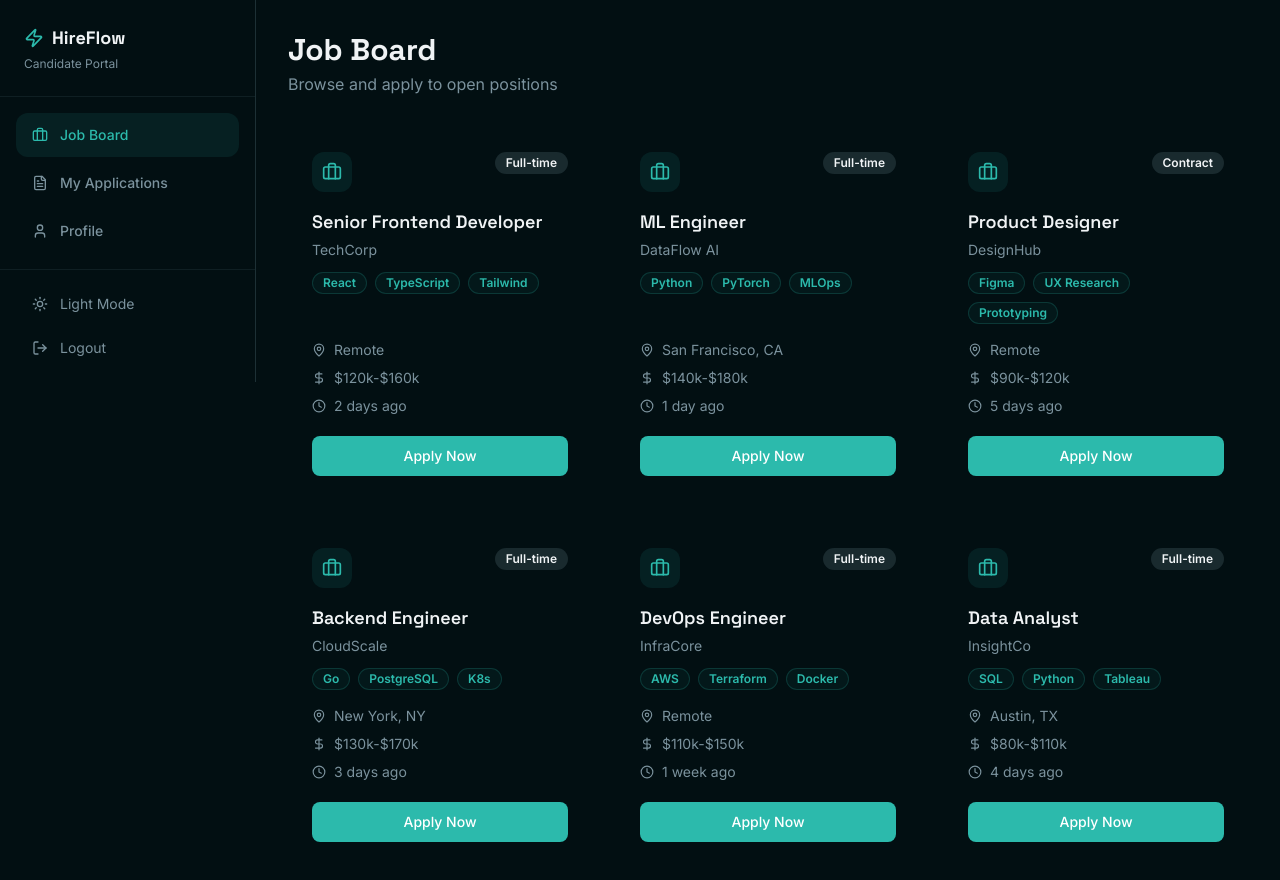
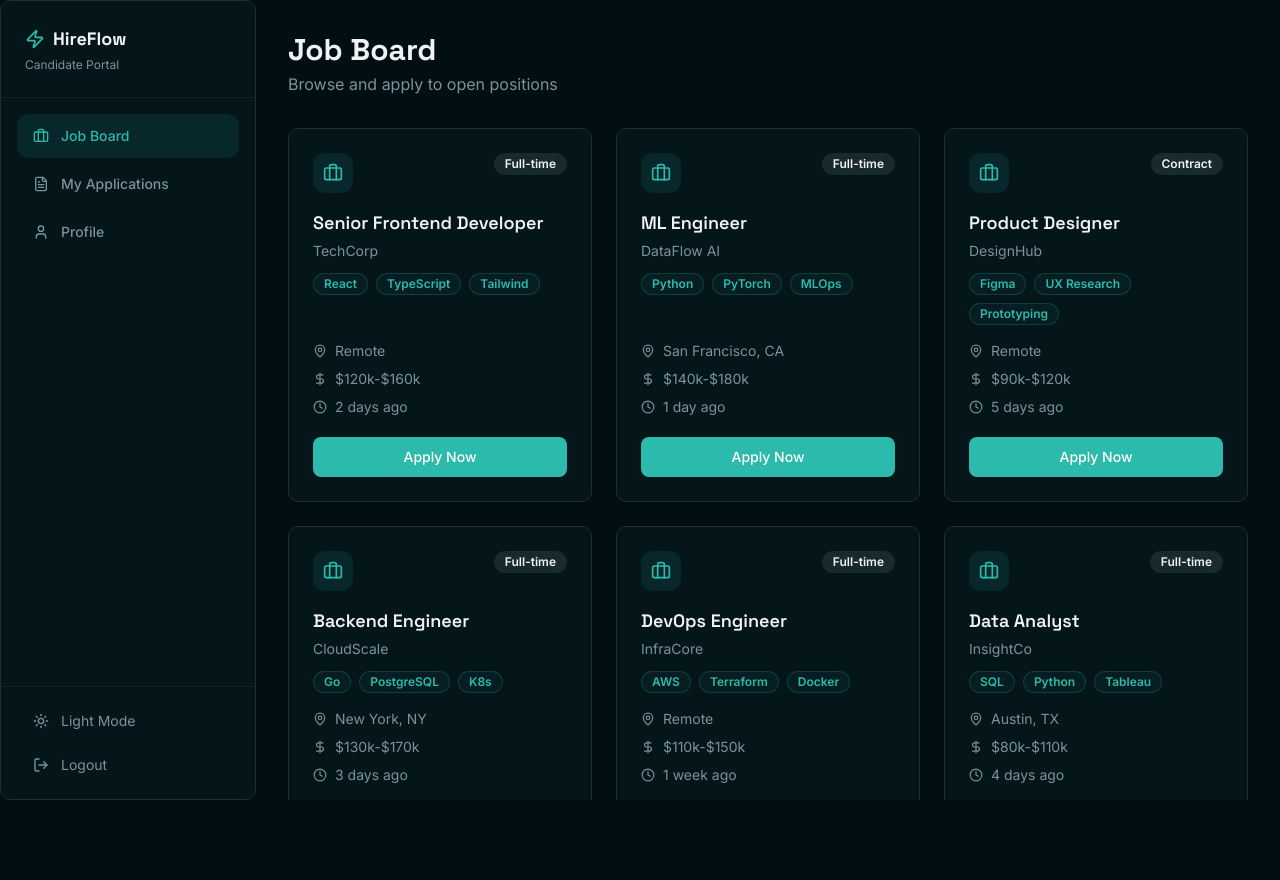
Before and after one commit to GT0SRT/HireFlow, a React (Vite) app in the folder frontend/: page /candidate/jobs in a window 1280 px wide. Shown: the top 880 px of the page. After the commit the page ends 800 px from the top, so only its background shows below. Built offline with nearby package versions, Linux system fonts and the light colour scheme.

Commit message:
Updates the UI of HR nd Candidate cards

```diff
--- a/frontend/src/components/CandidateLayout.tsx
+++ b/frontend/src/components/CandidateLayout.tsx
@@ -16,7 +16,7 @@ export default function CandidateLayout() {
   const [sidebarOpen, setSidebarOpen] = useState(false);
 
   return (
-    <div className="flex min-h-screen">
+    <div className="flex h-screen">
       {/* Mobile header */}
       <div className="fixed top-0 left-0 right-0 z-40 glass flex items-center justify-between h-14 px-4 md:hidden">
         <Link to="/" className="flex items-center gap-2 font-display text-lg font-bold">
--- a/frontend/src/components/HRLayout.tsx
+++ b/frontend/src/components/HRLayout.tsx
@@ -14,7 +14,7 @@ export default function HRLayout() {
   const [sidebarOpen, setSidebarOpen] = useState(false);
 
   return (
-    <div className="flex min-h-screen">
+    <div className="flex h-screen">
       {/* Mobile header */}
       <div className="fixed top-0 left-0 right-0 z-40 glass flex items-center justify-between h-14 px-4 md:hidden">
         <Link to="/" className="flex items-center gap-2 font-display text-lg font-bold">
--- a/frontend/src/components/hr/CreateJobWizard.tsx
+++ b/frontend/src/components/hr/CreateJobWizard.tsx
@@ -45,8 +45,8 @@ export default function CreateJobWizard({ onClose }: { onClose: () => void }) {
   };
 
   return (
-    <div className="fixed inset-0 z-50 flex items-center justify-center bg-background/60 backdrop-blur-sm p-4">
-      <div className="glass rounded-2xl w-full max-w-3xl max-h-[90vh] flex flex-col animate-fade-in">
+  <div className="fixed inset-0 z-50 flex items-center justify-center bg-black/50 backdrop-blur-sm p-4">
+  <div className="relative bg-card border border-border rounded-2xl shadow-xl w-full max-w-3xl max-h-[90vh] flex flex-col">
         {/* Header */}
         <div className="flex items-center justify-between p-6 border-b border-border/50">
           <div>
--- a/frontend/src/index.css
+++ b/frontend/src/index.css
@@ -133,4 +133,9 @@
   .section-light {
     background-color: #fcfcfc;
   }
+  .glass {
+  @apply rounded-lg border border-border shadow-sm;
+  background-color: hsl(var(--card) / 0.85); /* cleaner, less transparent */
+  backdrop-filter: blur(10px);
+  }
 }
```
